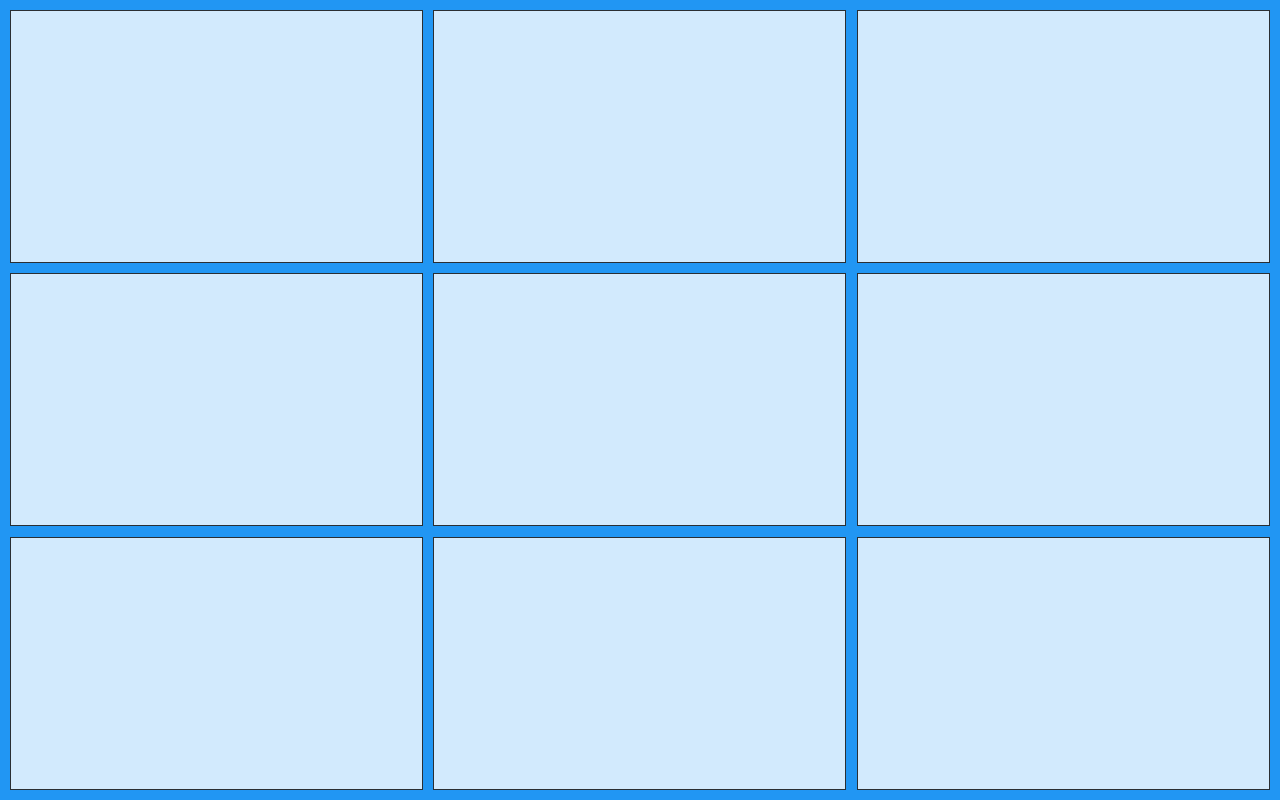
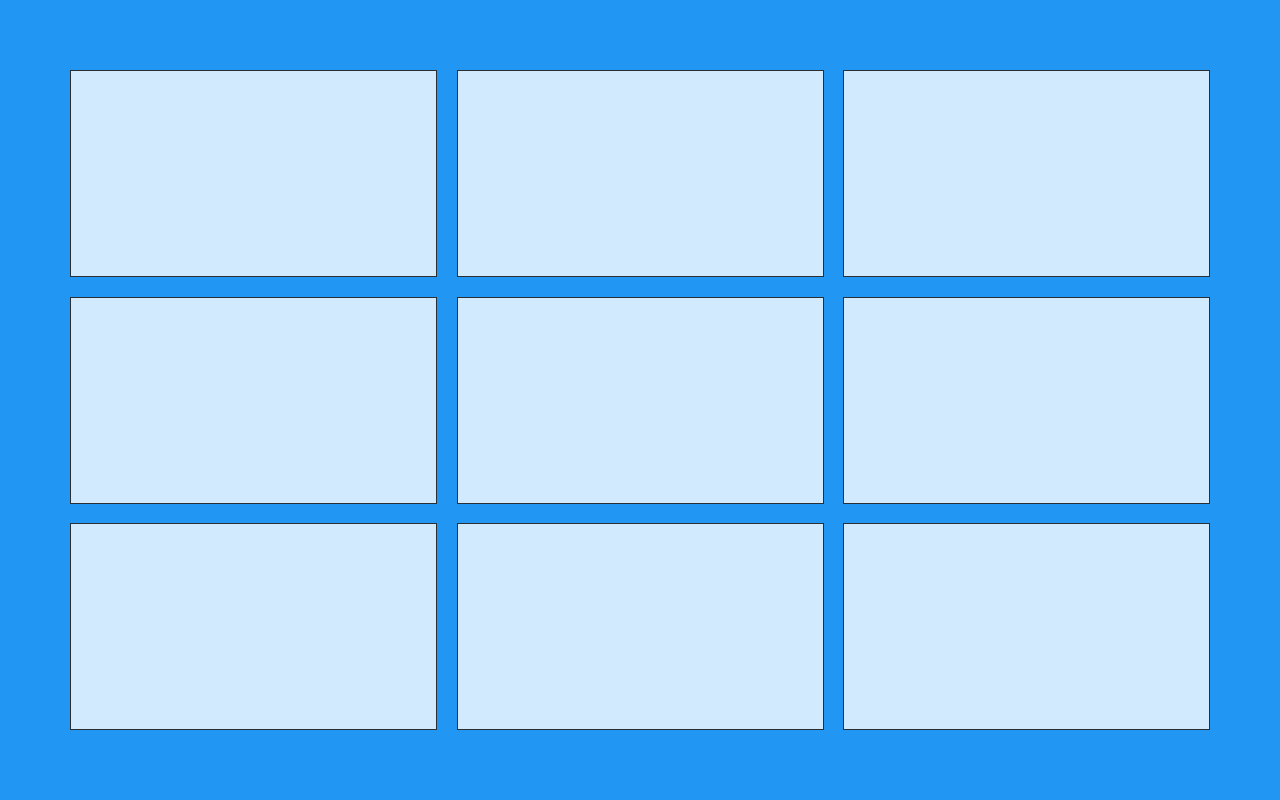
Before and after one commit to nemanjastojanovich/XO, a plain HTML site: page index.html in a window 1280 px wide. Drawn offline with Linux system fonts and the light colour scheme.

Commit message:
Centered container

```diff
--- a/css/main.scss
+++ b/css/main.scss
@@ -5,15 +5,18 @@
     height: 100%;
 }
 
+body {
+    padding: 60px;
+    background-color: #2196F3;
+
     #container {
-    height: 100%;
+        margin: 0 auto;
+
         #table {
             display: grid;
             grid-template-columns: repeat(3, 1fr);
-        background-color: #2196F3;
             padding: 10px;
-        gap: 10px;
-        height: 100%;
+            gap: 20px;
             .fields {
                 background-color: rgba(255, 255, 255, 0.8);
                 border: 1px solid rgba(0, 0, 0, 0.8);
@@ -31,13 +34,16 @@
                 transform: perspective(1px) translateZ(0);
                 box-shadow: 0 0 1px rgba(0, 0, 0, 0);
                 -webkit-transition-duration: 0.3s;
-            transition-duration: 0.3s;
+                transition-duration: .5s;
                 -webkit-transition-property: transform;
                 transition-property: transform;
-            &:hover, &:focus, &:active {
+                &:hover,
+                &:focus,
+                &:active {
                     -webkit-transform: scale(0.95);
                     transform: scale(0.95);
                 }
             }
         }
     }
+}
```
Also changed, not shown: css/main.css, 1 other file. Lines whose indentation alone changed are shown as unchanged.
